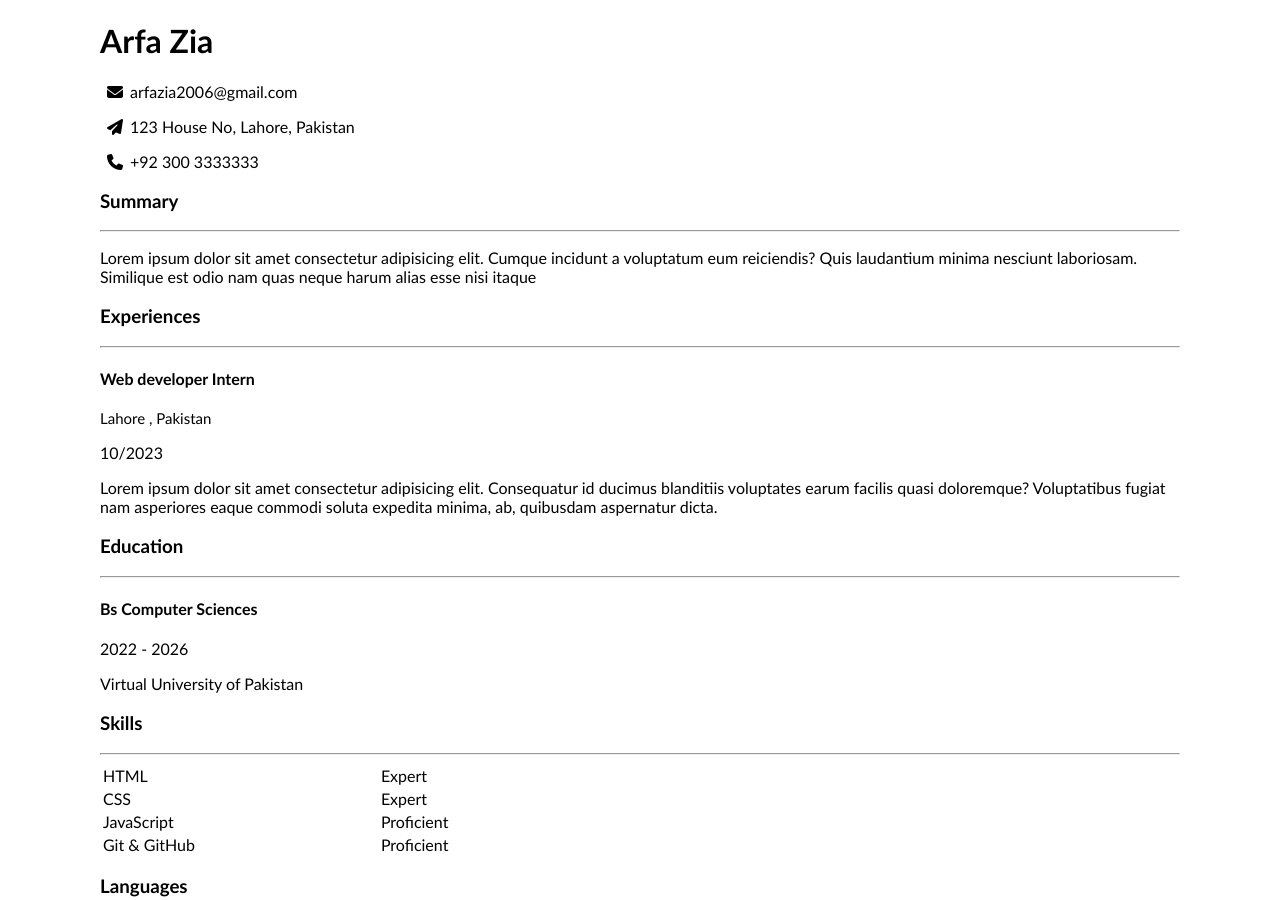
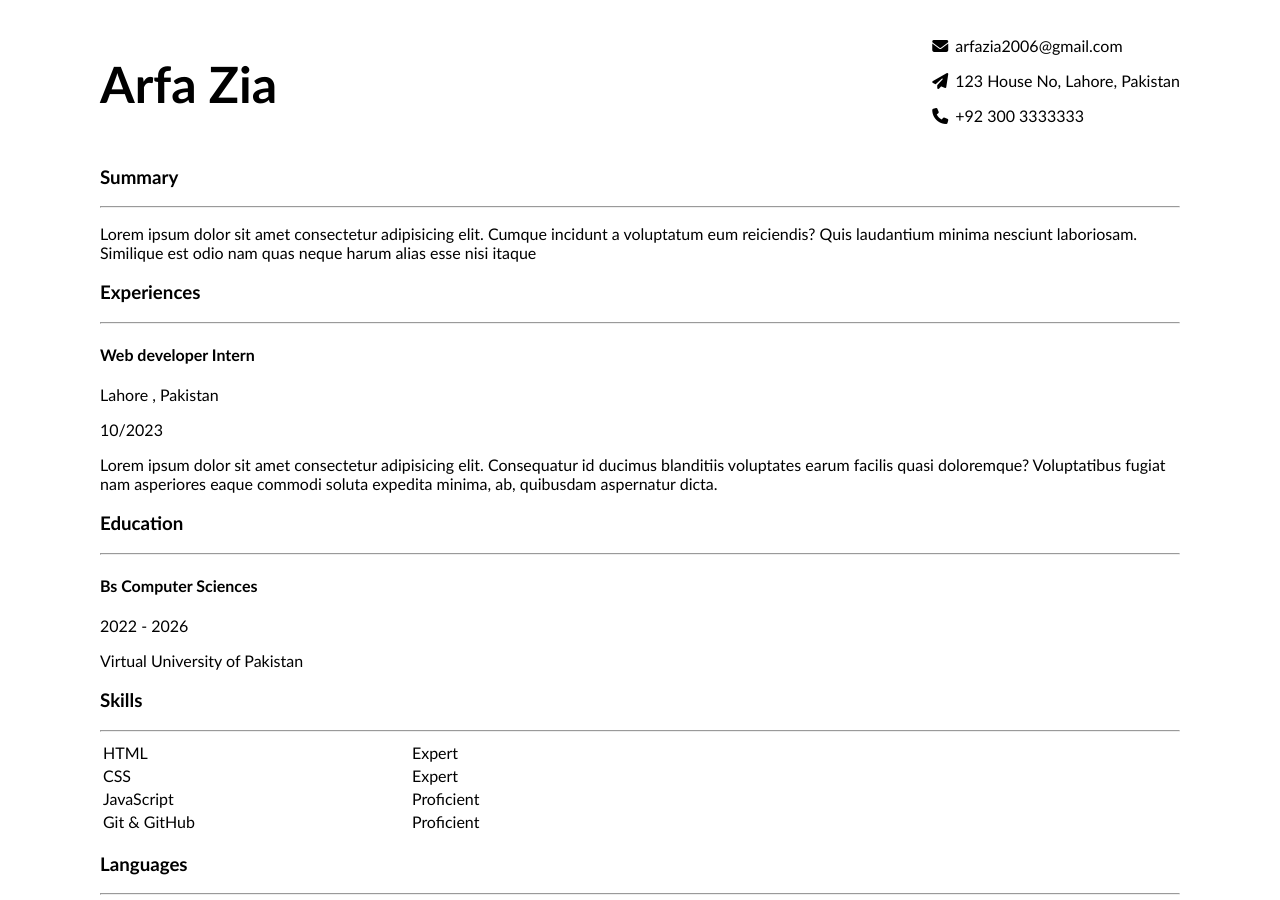
Before and after one commit to Arfa-Zia/cv-task, a plain HTML site: page index.html in a window 1280 px wide. Shown: the top 900 px of the page. Drawn offline with Linux system fonts and the light colour scheme.

Commit message:
Add style element instead of attributes

```diff
--- a/index.html
+++ b/index.html
@@ -6,13 +6,34 @@
     <link rel="stylesheet" href="https://cdnjs.cloudflare.com/ajax/libs/font-awesome/6.5.2/css/all.min.css">
     <title>CV</title>
 </head>
-<body style="margin: 20px 100px; font-family: 'Trebuchet MS' , serif">
+<body >
+    <style>
+        body{
+        margin: 20px 100px;
+        font-family: 'Trebuchet MS' , serif
+        }
+       #info{
+        display: flex;
+        justify-content: space-between;
+       }
+       h1{
+        font-size: 50px;
+       }
+       .fa{
+        margin: 0 7px;
+       }
+       table{
+        width: 50%;
+       }
+    </style>
 
-    <h1>Arfa Zia</h1>
-    <div id="contact-info">
-        <p id="email"><i class="fa fa-envelope" style="margin: 0 7px;"></i>arfazia2006@gmail.com</p>
-        <p id="address"><i class="fa fa-paper-plane" style="margin: 0 7px;"></i>123 House No, Lahore, Pakistan</p>
-        <p id="phone-no"><i class="fa fa-phone" style="margin: 0 7px;"></i>+92 300 3333333</p>
+    <div id="info">
+        <h1>Arfa Zia</h1>
+        <div id="contact-info">
+            <p id="email"><i class="fa fa-envelope" ></i>arfazia2006@gmail.com</p>
+            <p id="address"><i class="fa fa-paper-plane" ></i>123 House No, Lahore, Pakistan</p>
+            <p id="phone-no"><i class="fa fa-phone" ></i>+92 300 3333333</p>
+        </div>
     </div>
 
     <div id="summary">
@@ -26,7 +47,7 @@
         <hr>
         <div>
             <h4>Web developer Intern</h4>
-            <p style="font-size: 15px;">Lahore , Pakistan</p>
+            <p>Lahore , Pakistan</p>
             <p>10/2023</p>
             <p>Lorem ipsum dolor sit amet consectetur adipisicing elit. Consequatur id ducimus blanditiis voluptates earum facilis quasi doloremque? Voluptatibus fugiat nam asperiores eaque commodi soluta expedita minima, ab, quibusdam aspernatur dicta.</p>
         </div>
@@ -45,8 +66,7 @@
     <div id="skills">
         <h3>Skills</h3>
         <hr>
-        <div>
-            <table style="width: 45%;">
+        <table >
                 <tr>
                     <td>HTML</td>
                     <td>Expert</td>
@@ -63,14 +83,13 @@
                     <td>Git & GitHub</td>
                     <td>Proficient</td>
                 </tr>
-            </table>
-        </div>
+        </table>
     </div>
 
     <div id="languages">
         <h3>Languages</h3>
         <hr>
-        <table style="width: 50%;">
+        <table>
             <tr>
                 <td>English</td>
                 <td>B2</td>
```
